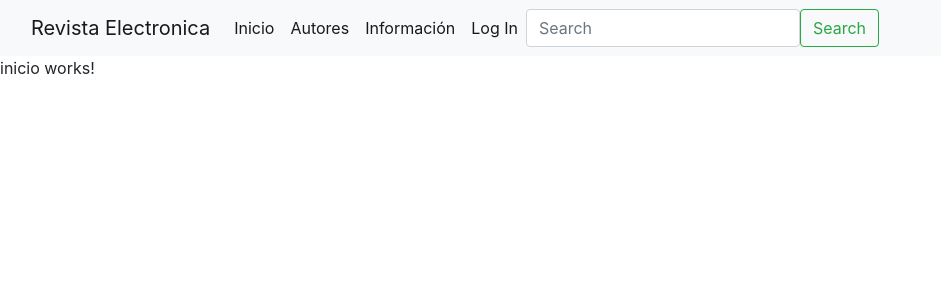
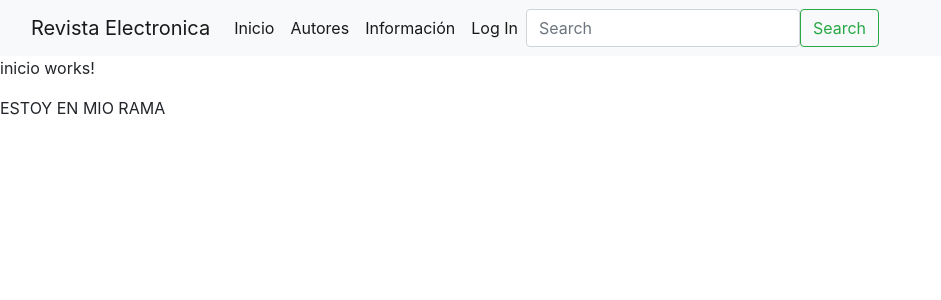
Before and after one commit to nataliaSeguraRamirez/RevistaElectronica-UAM, an Angular app in the folder revistaElectronica/: page /inicio in a window 1280 px wide. Shown: the top 300 px of the page, without its empty margins (0-941 px from the left). Built offline with nearby package versions, Linux system fonts and the light colour scheme.

Commit message:
prueba rama

```diff
--- a/revistaElectronica/src/app/Components/inicio/inicio.component.html
+++ b/revistaElectronica/src/app/Components/inicio/inicio.component.html
@@ -1 +1,2 @@
 <p>inicio works!</p>
+ESTOY EN MIO RAMA
```
